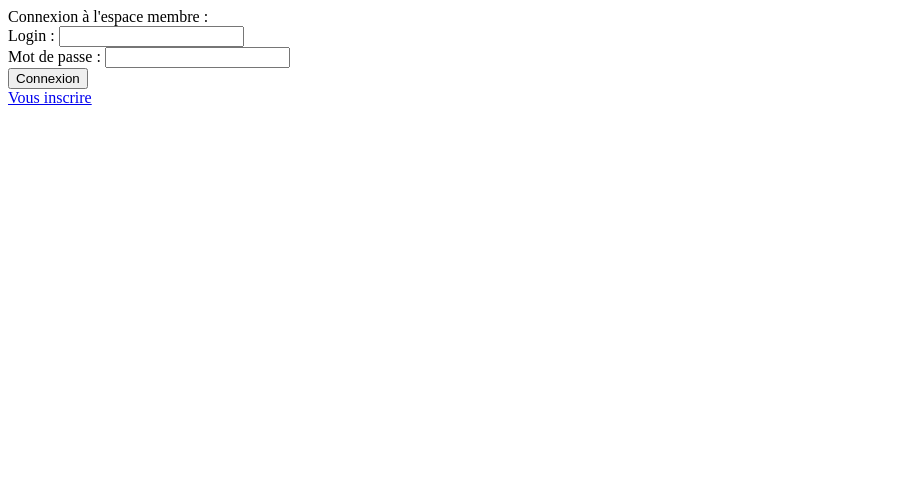
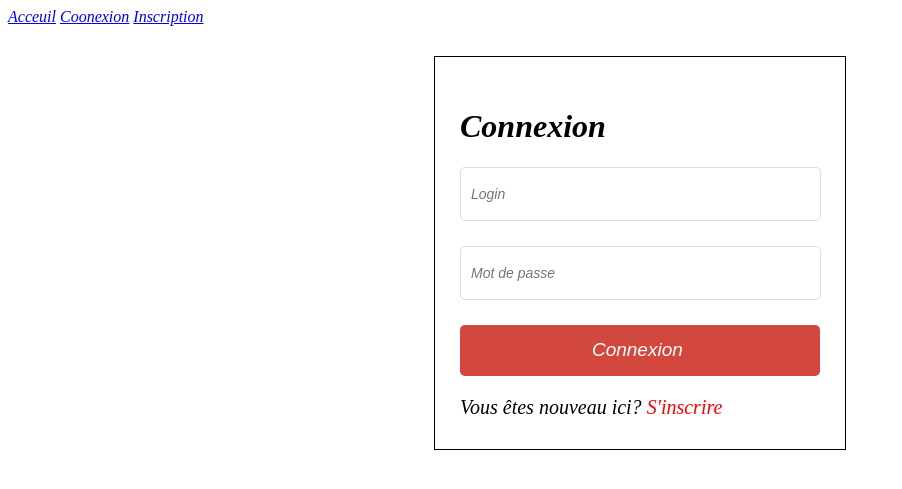
Before and after one commit to omar-diane/module-connexion, a PHP site: page /connexion.php in a window 1280 px wide. Shown: the top 489 px of the page, without its empty margins (0-902 px from the left). Run offline with PHP 8.4, Linux system fonts and the light colour scheme.

Commit message:
Ajout du css et modification des fichiers

```diff
--- /dev/null
+++ b/config.php
@@ -0,0 +1,15 @@
+<?php
+// Informations d'identification
+define('DB_SERVER', 'localhost');
+define('DB_USERNAME', 'root');
+define('DB_PASSWORD', '');
+define('DB_NAME', 'moduleconnexion');
+
+// Connexion à la base de données MySQL
+$conn = mysqli_connect(DB_SERVER, DB_USERNAME, DB_PASSWORD, DB_NAME);
+
+// Vérifier la connexion
+if($conn === false){
+    die("ERREUR : Impossible de se connecter. " . mysqli_connect_error());
+}
+?>
--- a/connexion.php
+++ b/connexion.php
@@ -1,42 +1,3 @@
-<?php
-
-mysqli_connect('localhost', 'root', '', 'moduleconnexion');
-// on teste si le visiteur a soumis le formulaire de connexion
-if (isset($_POST['connexion']) && $_POST['connexion'] == 'Connexion') {
-	if ((isset($_POST['login']) && !empty($_POST['login'])) && (isset($_POST['pass']) && !empty($_POST['pass']))) {
-
-	$base = mysqli_connect ('localhost', 'root', '', 'moduleconnexion');
-
-	// on teste si une entrée de la base contient ce couple login / pass
-	$sql = 'SELECT count(*) FROM utilisateurs WHERE login="'.mysqli_escape_string($_POST['login']).'" AND pass_md5="'.mysqli_escape_string(md5($_POST['pass'])).'"';
-	$req = mysqli_query($sql) or die('Erreur SQL !<br />'.$sql.'<br />'.mysqli_error());
-	$data = mysqli_fetch_array($req);
-
-	mysqli_free_result($req);
-	mysqli_close();
-
-	// si on obtient une réponse, alors l'utilisateur est un membre
-	if ($data[0] == 1) {
-		session_start();
-		$_SESSION['login'] = $_POST['login'];
-		header('Location: profil.php');
-		exit();
-	}
-	// si on ne trouve aucune réponse, le visiteur s'est trompé soit dans son login, soit dans son mot de passe
-	elseif ($data[0] == 0) {
-		$erreur = 'Compte non identifié.';
-	}
-	// sinon, alors la, il y a un gros problème :)
-	else {
-		$erreur = 'Probème dans la base de données : plusieurs membres ont les mêmes identifiants de connexion.';
-	}
-	}
-	else {
-	$erreur = 'Au moins un des champs est vide.';
-	}
-}
-?>
-
 <!DOCTYPE html>
 <html lang="en">
 <head>
@@ -44,17 +5,55 @@ if (isset($_POST['connexion']) && $_POST['connexion'] == 'Connexion') {
     <meta http-equiv="X-UA-Compatible" content="IE=edge">
     <meta name="viewport" content="width=device-width, initial-scale=1.0">
     <title>Connexion</title>
+    <link rel="stylesheet" href="moduleconnexion.css">
 </head>
 <body>
-Connexion à l'espace membre :<br />
-<form action="index.php" method="post">
-Login : <input type="text" name="login" value="<?php if (isset($_POST['login'])) echo htmlentities(trim($_POST['login'])); ?>"><br />
-Mot de passe : <input type="password" name="pass" value="<?php if (isset($_POST['pass'])) echo htmlentities(trim($_POST['pass'])); ?>"><br />
-<input type="submit" name="connexion" value="Connexion">
+<header>
+        <nav>
+            <a href="#">Acceuil</a>
+            <a href="connexion.php">Coonexion</a>
+            <a href="inscription.php">Inscription</a>
+        </nav>
+    </header>
+    <?php
+    require('config.php');
+
+    session_start();
+if (isset($_POST['username'])){
+  $login = stripslashes($_REQUEST['login']);
+  $login = mysqli_real_escape_string($conn, $login);
+  $_SESSION['login'] = $login;
+  $password = stripslashes($_REQUEST['password']);
+  $password = mysqli_real_escape_string($conn, $password);
+    $query = "SELECT * FROM `utilisateurs` WHERE login='$login'
+  and password='".hash('sha256', $password)."'";
+
+  $result = mysqli_query($conn,$query) or die(mysql_error());
+
+  if (mysqli_num_rows($result) == 1) {
+    $user = mysqli_fetch_assoc($result);
+    // vérifier si l'utilisateur est un administrateur ou un utilisateur
+    if ($user['type'] == 'admin') {
+      header('location: admin.php');
+    }else{
+      header('location: index.php');
+    }
+  }else{
+    $message = "Le nom d'utilisateur ou le mot de passe est incorrect.";
+  }
+}
+?>
+<form class="box" action="" method="post" name="login">
+<h1 class="box-title">Connexion</h1>
+<input type="text" class="box-input" name="login" placeholder="Login">
+<input type="password" class="box-input" name="password" placeholder="Mot de passe">
+<input type="submit" value="Connexion " name="submit" class="box-button">
+<p class="box-register">Vous êtes nouveau ici?
+  <a href="inscription.php">S'inscrire</a>
+</p>
+<?php if (! empty($message)) { ?>
+    <p class="errorMessage"><?php echo $message; ?></p>
+<?php } ?>
 </form>
-<a href="inscription.php">Vous inscrire</a>
-<?php
-if (isset($erreur)) echo '<br /><br />',$erreur;
-?>
 </body>
 </html>
--- /dev/null
+++ b/moduleconnexion.css
@@ -0,0 +1,51 @@
+*{
+    font-style: italic;
+}
+
+.box {
+  border: 1px solid ;
+  padding: 30px 25px 10px 25px;
+  background: white;
+  margin: 30px auto;
+  width: 360px;
+
+}
+
+.box .box-title {
+    color: black;
+}
+
+.box p {
+    font-size: 20px;
+}
+
+.box a {
+    text-decoration: none;
+    color: red;
+    font-size: 20px;
+}
+
+.box-input {
+    font-size: 14px;
+    background: #fff;
+    border: 1px solid #ddd;
+    margin-bottom: 25px;
+    padding-left:10px;
+    border-radius: 5px;
+    width: 347px;
+    height: 50px;
+  }
+
+.box-button {
+    border-radius: 5px;
+    background: #d2483c;
+    text-align: center;
+    cursor: pointer;
+    font-size: 19px;
+    width: 100%;
+    height: 51px;
+    padding: 0;
+    color: #fff;
+    border: 0;
+    outline:0;
+  }
```
Also changed, not shown: admin.php (+62 -0 lines), index.php (+3 -7 lines), inscription.php (+66 -51 lines), logout.php (added, +11 -0 lines), profil.php (+14 -14 lines).
